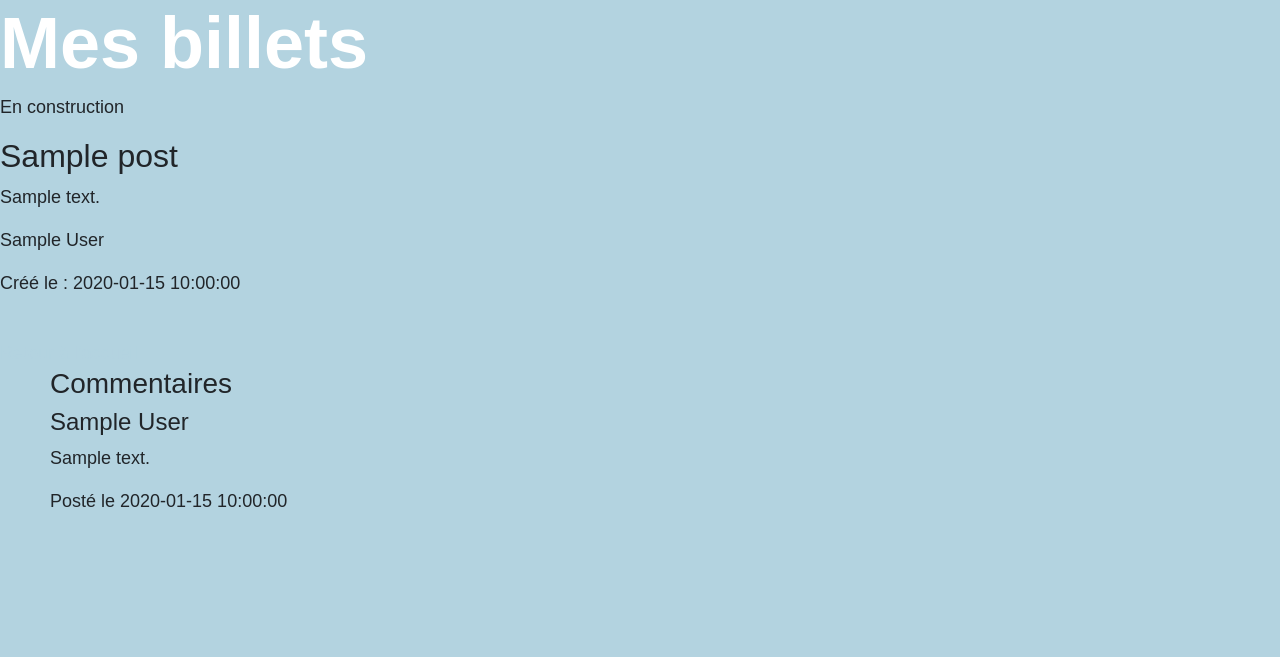
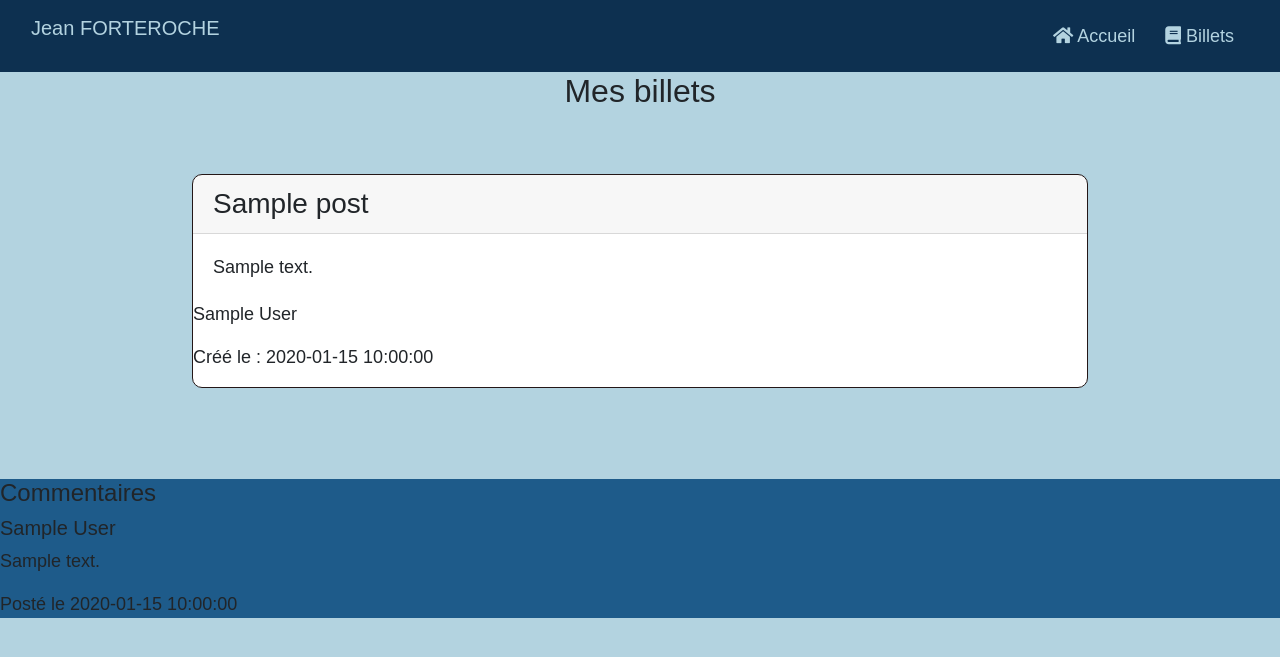
Before and after one commit to WonderMimi/P4-Forteroche, a PHP site: page /public/index.php?route=post&postId=1 in a window 1280 px wide. Shown: the top 657 px of the page. Run offline with PHP 8.4, Linux system fonts and the light colour scheme; tables that the repository leaves empty or names only in its code hold one stand-in row (values such as "Sample post").

Commit message:
No new fonctionalities. Only CSS

```diff
--- a/public/css/styles.css
+++ b/public/css/styles.css
@@ -103,3 +103,33 @@ h1 {
     font-weight: bolder;
     font-size: 4em;
 }
+/*================================  BILLET  ==================================*/
+.card-title {
+    font-weight: bolder;
+}
+
+.card {
+    transition: box-shadow .3s;
+    z-index: 10;
+    width: 70%;
+    height: 50%;
+    margin: 5% auto;
+    border-radius: 10px;
+    border: 1px solid rgb(36, 23, 23);
+    background: #fff;
+}
+
+.card:hover {
+    box-shadow: 0 0 11px rgba(33, 33, 33, .2);
+}
+
+.card-text+.btn {
+    background-color: var(--bglacier);
+    float: right;
+}
+
+/*================================  COMMENT  ==================================*/
+
+#comments {
+    background-color: var(--bmoyen);
+}
--- a/templates/add_post.php
+++ b/templates/add_post.php
@@ -1,6 +1,6 @@
 <?php $this->title = "Nouveau billet"; ?>
-<h1>Mon blog</h1>
-<p>En construction</p>
+<h2 class="page_title">Ajouter un nouveau billet</h2>
+
 <div>
     <form method="post" action="../public/index.php?route=addPost">
         <label for="title">Titre</label><br>
@@ -11,5 +11,4 @@
         <input type="text" id="author" name="author" placeholder="votre nom ou pseudo"><br>
         <input type="submit" value="Envoyer" id="submit" name="submit">
     </form>
-    <a href="../public/index.php">Retour à l'accueil</a>
 </div>
--- a/templates/single.php
+++ b/templates/single.php
@@ -1,27 +1,26 @@
 <?php $this->title = "Billet"; ?>
 
 <div>
-    <h1>Mes billets</h1>
-    <p>En construction</p>
+    <h2 class="page_title">Mes billets</h2>
 
-    <div>
-        <h2><?= htmlspecialchars($post->getTitle());?></h2>
-        <p><?= htmlspecialchars($post->getContent());?></p>
+    <div class="card">
+        <h3 class="card-header"><?= htmlspecialchars($post->getTitle());?></h3>
+        <div class="card-body">
+            <p class="card-text"><?= htmlspecialchars($post->getContent());?></p>
+        </div>
         <p><?= htmlspecialchars($post->getAuthor());?></p>
         <p>Créé le : <?= htmlspecialchars($post->getCreated_date());?></p>
     </div>
 
     <br>
 
-    <a href="../public/index.php">Retour à l'accueil</a>
-
-    <div id="comments" class="text-left" style="margin-left: 50px"> <!-- NOTE move to stylesheet -->
-        <h3>Commentaires</h3>
+    <div id="comments">
+        <h4>Commentaires</h4>
         <?php
         foreach($comments as $comment)
         {
             ?>
-            <h4><?= htmlspecialchars($comment->getAuthor());?></h4>
+            <h5><?= htmlspecialchars($comment->getAuthor());?></h5>
             <p><?= htmlspecialchars($comment->getComment());?></p>
             <p>Posté le <?= htmlspecialchars($comment->getCreated_date());?></p>
             <?php
--- a/templates/template.php
+++ b/templates/template.php
@@ -13,7 +13,16 @@
     <link rel="stylesheet" href="../public/css/styles.css">
 </head>
 <body>
-    <div id="content">
+    <header class="container">
+        <nav class="navbar navbar-expand-sm navbar-fixed-top">
+            <p class="navbar-brand">Jean FORTEROCHE</p>
+            <ul class="navbar-nav">
+                <li class="nav-item"><a href="../public/index.php"><span class="fa fa-home"></span> Accueil</a></li>
+                <li class="nav-item"><a href="#"><span class="fa fa-book"></span> Billets</a></li>
+            </ul>
+        </nav>
+    </header>
+    <div id="content" class="main">
         <?= $content ?>
     </div>
 </body>
```
Also changed, not shown: templates/home.php (+0 -10 lines).
